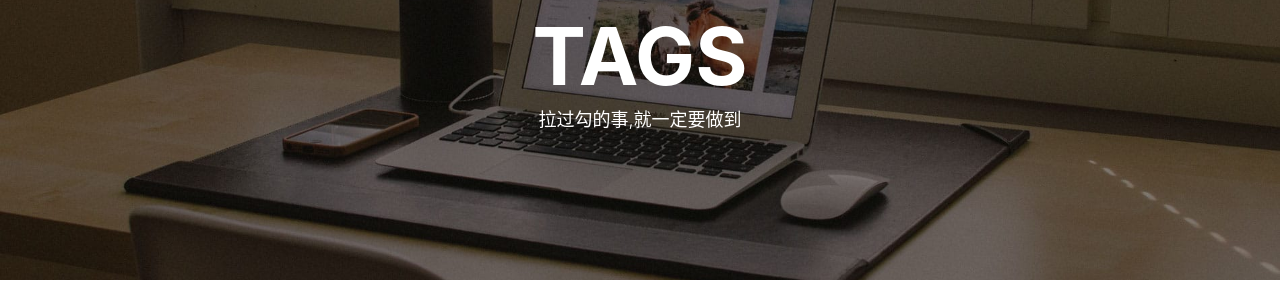
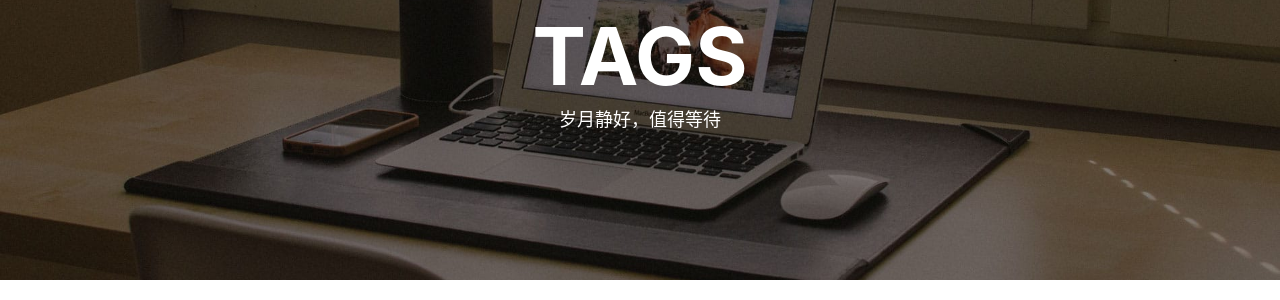
Before and after one commit to dlchen4/dlchen.github.io, a Jekyll site: the page built from tags.html, in a window 1280 px wide. Shown: the part 138-438 px from the top of the page. Built offline with Jekyll 4.4.1, drawn with Linux system fonts in a browser that asks for light colours; nearby versions of some CDN libraries; comment, search, counter and statistics services are not loaded.

Commit message:
Update tags.html

```diff
--- a/tags.html
+++ b/tags.html
@@ -1,7 +1,7 @@
 ---
 title: TAGS
 layout: default
-description: "拉过勾的事,就一定要做到"
+description: "岁月静好，值得等待"
 header-img: "img/home-bg-o.jpg"
 ---
 
```
